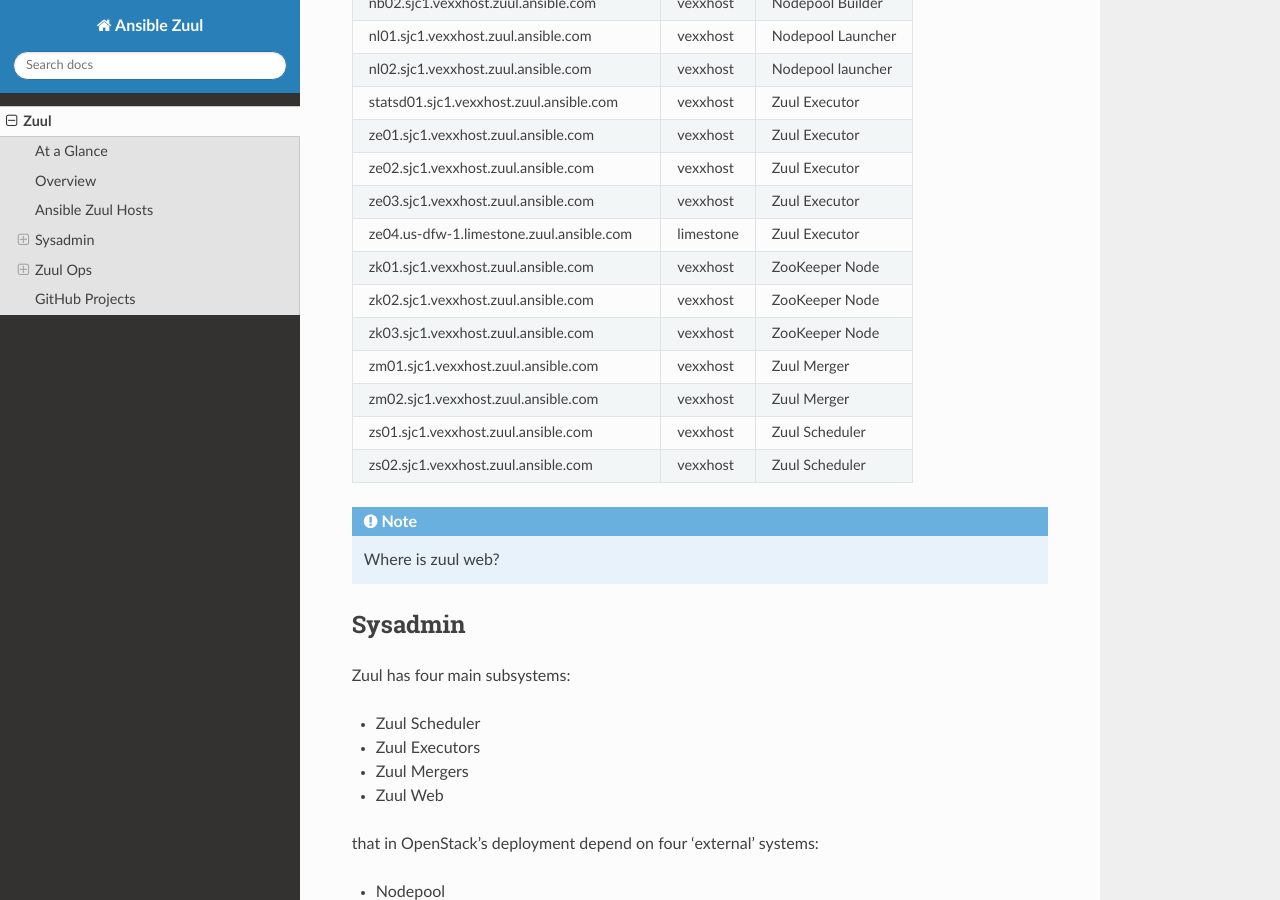
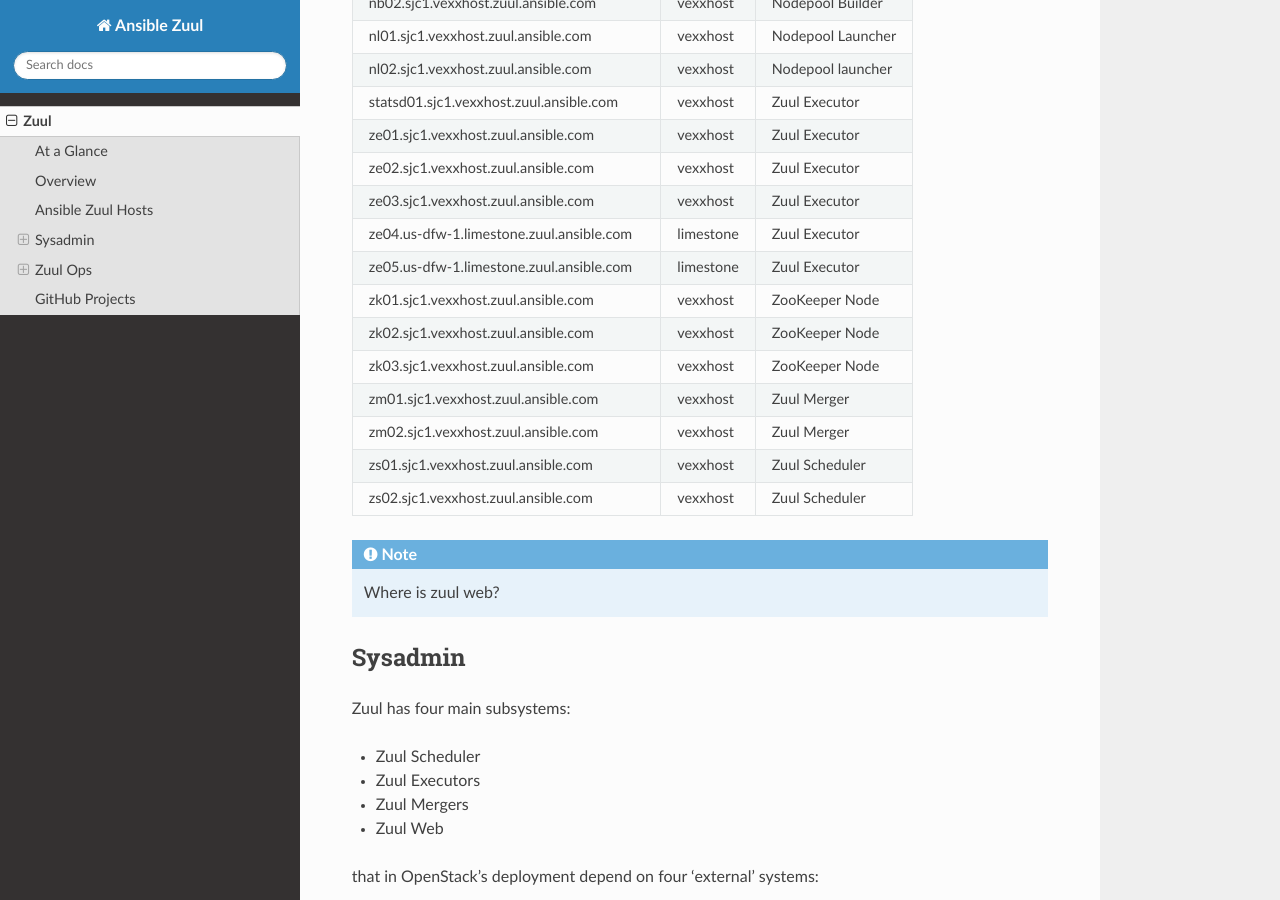
Before and after one commit to ansible-network/windmill-config, a Sphinx documentation site: the page built from doc/source/ansible_zuul.rst, in a window 1280 px wide and 900 px high, scrolled down 1936 px. Built offline with Sphinx 7.4.7 and the Read the Docs theme 2.0.0, drawn with Linux system fonts in a browser that asks for light colours.

Commit message:
Bring online ze05.us-dfw-1.limestone.zuul.ansible.com
Signed-off-by: Paul Belanger <pabelanger@redhat.com>

```diff
--- a/doc/source/ansible_zuul.rst
+++ b/doc/source/ansible_zuul.rst
@@ -104,6 +104,7 @@
   ze02.sjc1.vexxhost.zuul.ansible.com        vexxhost   Zuul Executor
   ze03.sjc1.vexxhost.zuul.ansible.com        vexxhost   Zuul Executor
   ze04.us-dfw-1.limestone.zuul.ansible.com   limestone  Zuul Executor
+  ze05.us-dfw-1.limestone.zuul.ansible.com   limestone  Zuul Executor
   zk01.sjc1.vexxhost.zuul.ansible.com        vexxhost   ZooKeeper Node
   zk02.sjc1.vexxhost.zuul.ansible.com        vexxhost   ZooKeeper Node
   zk03.sjc1.vexxhost.zuul.ansible.com        vexxhost   ZooKeeper Node
```
Also changed, not shown: 4 other files.
